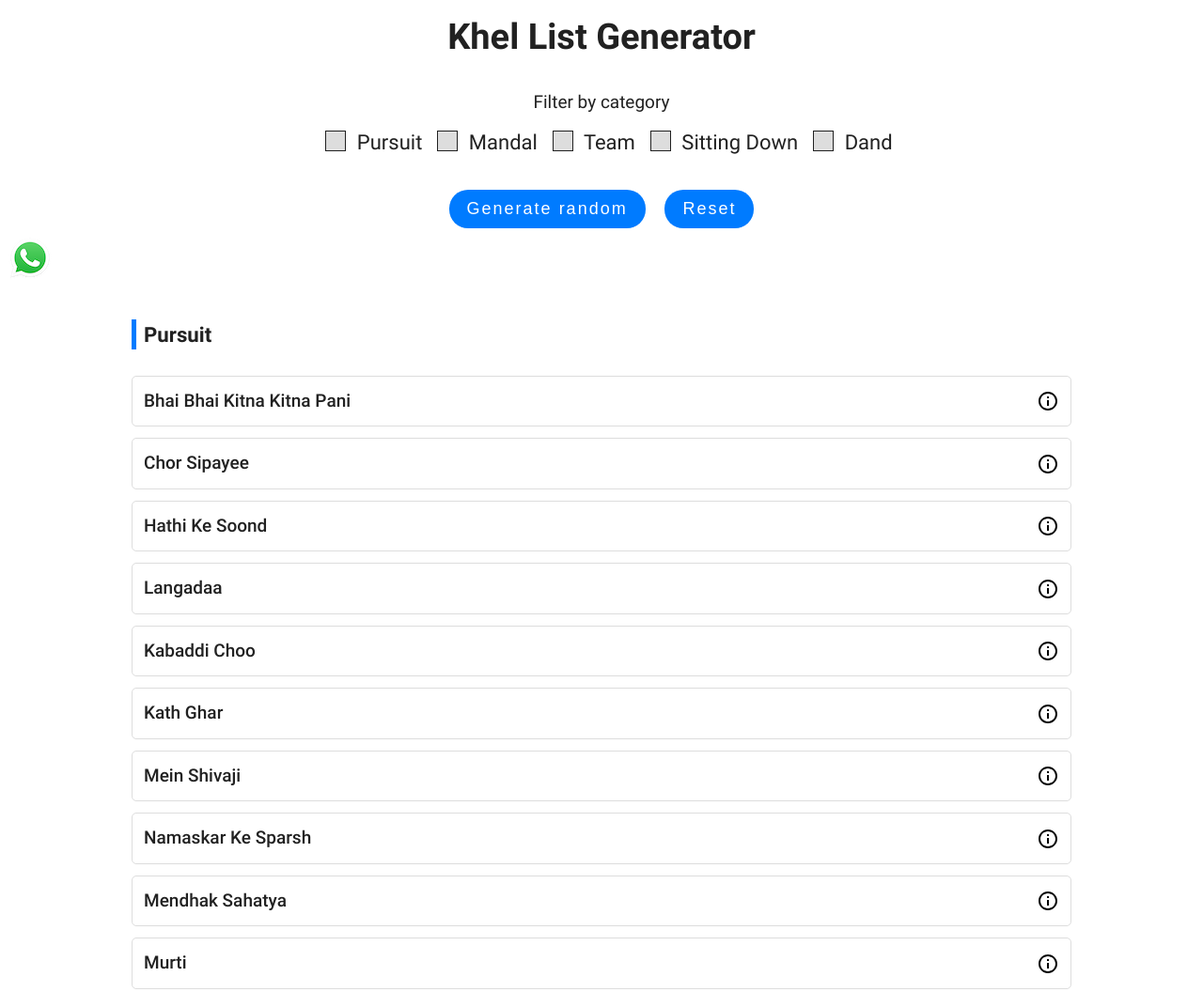
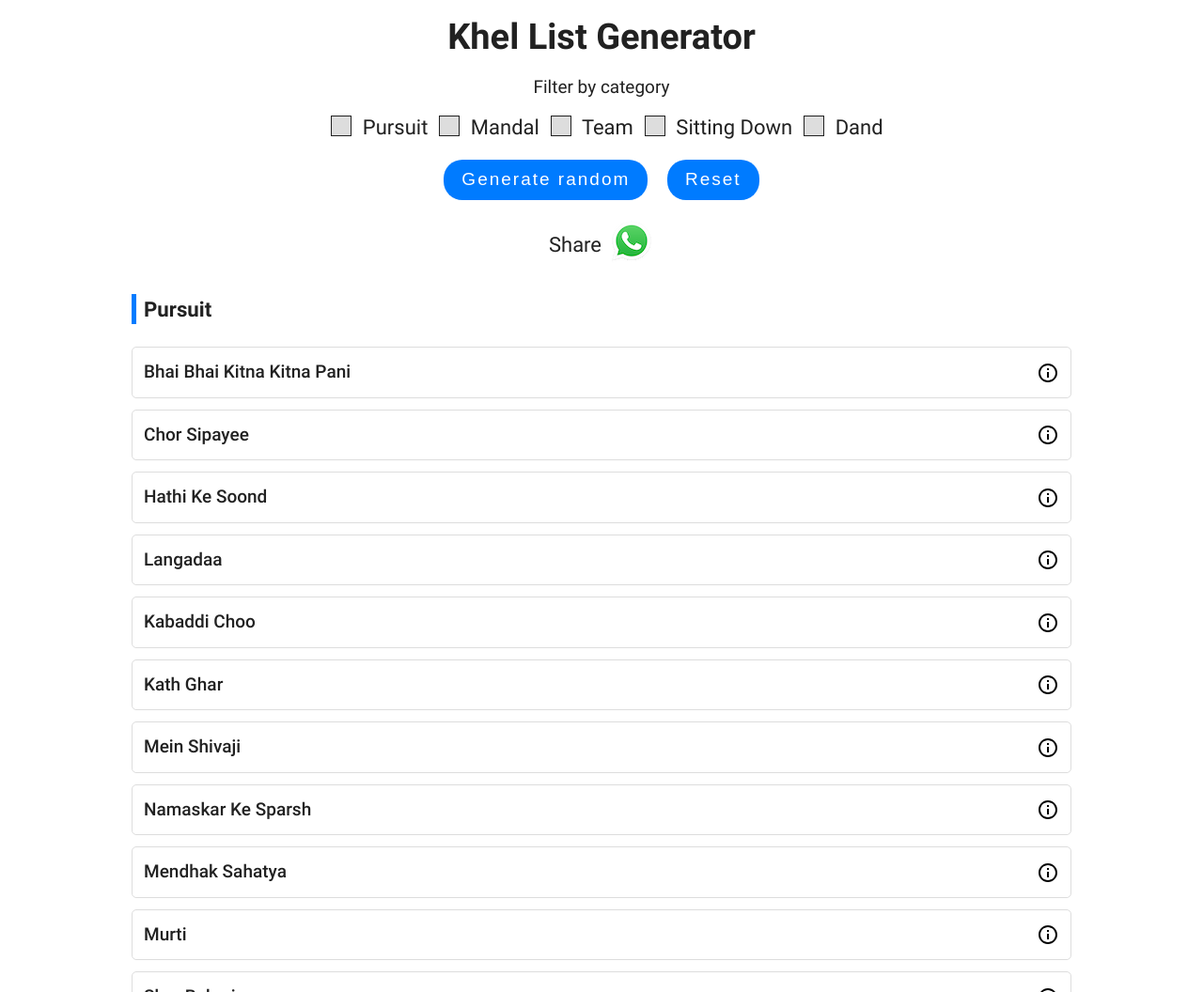
Before and after one commit to hssuk/khel-app-web, a website built with Parcel: page src/index.html in a window 1280 px wide. Shown: the top 1056 px of the page at 94% size. Built offline with nearby package versions, Linux system fonts and the light colour scheme.

Commit message:
Code refactor / clean up and styling updates

```diff
--- a/src/index.html
+++ b/src/index.html
@@ -42,6 +42,7 @@
   </section>
 
   <section class="share">
+    <span class="text">Share</span>
     <a id="whatsapp" href="">
       <img src='/images/icon-whatsapp.png'>
     </a>
--- a/src/js/app.js
+++ b/src/js/app.js
@@ -1,4 +1,6 @@
 import '../styles/style.scss';
 import khel from './khel.js';
+import resetFilters from './resetFilters.js';
 
 khel();
+resetFilters();
--- /dev/null
+++ b/src/js/displayItems.js
@@ -0,0 +1,7 @@
+import toggleClass from './toggleClass.js';
+
+export default function displayItems(items) {
+  const elementKL = document.querySelector('.khel-list');
+  elementKL.innerHTML = items.join(' ');
+  toggleClass();
+}
--- a/src/js/khel.js
+++ b/src/js/khel.js
@@ -1,24 +1,15 @@
 import generateRandom from './generateRandom.js';
 import 'regenerator-runtime/runtime';
-import toggleClass from './toggleClass.js';
+import { setShareList, getShareList } from './share.js';
+import setHtmlArray from './setHtmlArray.js';
+import displayItems from './displayItems.js';
 
 export default function khel() {
   const data = require('../data/khel.json');
-  const elementKL = document.querySelector('.khel-list');
   const elRandom = document.querySelector("#genrateRandom");
-  const elReset = document.querySelector("#reset");
   const elFilter = document.querySelectorAll(".categories__input");
-  const elWhatsapp = document.querySelector("#whatsapp");
   let types = Object.getOwnPropertyNames(data);
   let arrFilter = [];
-
-  elRandom.addEventListener('click', function() {
-    getRandom();
-  });
-
-  elReset.addEventListener('click', function() {
-    location.reload();
-  });
 
   for(let i=0; i < elFilter.length; i++) {
     elFilter[i].addEventListener('click', function(e) {
@@ -36,40 +27,9 @@ export default function khel() {
     });
   }
 
-  function buildHtmlArray(data, arr) {
-    arr.push(
-      `<div class="card">
-        <div class="card__khel-name">
-          <span class="title">${data.name}</span>
-          <span class="icon-info"></span>
-        </div>
-        <div class="card__khel-meaning">
-          <span class="title">Meaning</span>
-          <span class="text">${data.meaning}<span>
-        </div>
-        <div class="card__khel-aim">
-          <span class="title">Aim</span>
-          <span class="text">${data.aim}</span>
-        </div>
-        <div class="card__khel-description">
-          <span class="title">Rules</span>
-          <span class="text">${data.description}</span>
-        </div>
-      </div>`
-    )
-
-    return arr;
-  }
-
-  function buildShareListArray(data, arr) {
-    arr.push(data.name);
-    return arr;
-  }
-
-  function buildShareList(shareArr) {
-    shareArr = shareArr.join('%0A');
-    elWhatsapp.href = `whatsapp://send?text=*Khel%20List*%0A${shareArr}`;
-  }
+  elRandom.addEventListener('click', function() {
+    getRandom();
+  });
 
   function getAll() {
     let khelArr = [];
@@ -80,13 +40,13 @@ export default function khel() {
         `<h3 class='category-title'>${type}</h3>`
       );
       data[type].khel.map( khel => {
-        buildHtmlArray(khel, khelArr);
-        buildShareListArray(khel, shareArr);
+        setHtmlArray(khel, khelArr);
+        setShareList(khel, shareArr);
       });
     });
 
-    displayKhel(khelArr);
-    buildShareList(shareArr);
+    displayItems(khelArr);
+    getShareList(shareArr);
   }
 
   function getRandom() {
@@ -101,13 +61,13 @@ export default function khel() {
       const khelRandom = generateRandom(data[type].khel,2);
 
       khelRandom.map(khel => {
-        buildHtmlArray(khel, khelArr);
-        buildShareListArray(khel, shareArr);
+        setHtmlArray(khel, khelArr);
+        setShareList(khel, shareArr);
       });
     });
 
-    displayKhel(khelArr);
-    buildShareList(shareArr);
+    displayItems(khelArr);
+    getShareList(shareArr);
   }
 
   function getFiltered(arrFilter) {
@@ -120,19 +80,15 @@ export default function khel() {
         `<h3 class='category-title'>${type}</h3>`
       );
       data[type].khel.map(khel => {
-        buildHtmlArray(khel, khelArr);
-        buildShareListArray(khel, shareArr);
+        setHtmlArray(khel, khelArr);
+        setShareList(khel, shareArr);
       });
     });
 
-    displayKhel(khelArr);
-    buildShareList(shareArr);
-  }
-
-  function displayKhel(items) {
-    elementKL.innerHTML = items.join(' ');
-    toggleClass();
+    displayItems(khelArr);
+    getShareList(shareArr);
   }
 
   getAll();
+
 }
--- /dev/null
+++ b/src/js/resetFilters.js
@@ -0,0 +1,6 @@
+export default function resetFilters() {
+  const elReset = document.querySelector("#reset");
+  elReset.addEventListener('click', function() {
+    location.reload();
+  });
+}
--- /dev/null
+++ b/src/js/setHtmlArray.js
@@ -0,0 +1,24 @@
+export default function setHtmlArray(data, arr) {
+  arr.push(
+    `<div class="card">
+      <div class="card__khel-name">
+        <span class="title">${data.name}</span>
+        <span class="icon-info"></span>
+      </div>
+      <div class="card__khel-meaning">
+        <span class="title">Meaning</span>
+        <span class="text">${data.meaning}<span>
+      </div>
+      <div class="card__khel-aim">
+        <span class="title">Aim</span>
+        <span class="text">${data.aim}</span>
+      </div>
+      <div class="card__khel-description">
+        <span class="title">Rules</span>
+        <span class="text">${data.description}</span>
+      </div>
+    </div>`
+  )
+
+  return arr;
+}
--- /dev/null
+++ b/src/js/share.js
@@ -0,0 +1,16 @@
+
+function setShareList(data, arr) {
+  arr.push(data.name);
+  return arr;
+}
+
+function getShareList(shareArr) {
+  const elWhatsapp = document.querySelector("#whatsapp");
+  shareArr = shareArr.join('%0A');
+  elWhatsapp.href = `whatsapp://send?text=*Khel%20List*%0A${shareArr}`;
+}
+
+module.exports = {
+  setShareList,
+  getShareList
+}
--- a/src/js/toggleClass.js
+++ b/src/js/toggleClass.js
@@ -3,7 +3,6 @@ export default function toggleClass() {
 
   for(let i=0; i < elementCard.length; i++) {
     elementCard[i].addEventListener('click', function(e) {
-      console.log(e.target)
       e.target.parentElement.classList.toggle("more-info");
     });
   }
--- a/src/styles/base.scss
+++ b/src/styles/base.scss
@@ -1,6 +1,6 @@
 body {
   font-family: 'Roboto', sans-serif;
-  font-size: 19px;
+  font-size: var(--font-size-1);
   font-weight: 400;
   line-height: 1.5em;
   color: var(--grey-2);
@@ -12,7 +12,7 @@ body {
   border-radius: 20px;
   color: #fff;
   cursor: pointer;
-  font-size: 18px;
+  font-size: var(--font-size-1);
   line-height: 1.5;
   padding: 6px 18px;
   transition: background-color .15s ease-in-out;
@@ -61,13 +61,13 @@ input[type="checkbox"] {
 .category-title {
   display: inline-flex;
   align-items: center;
-  margin-bottom: 16px;
-  margin-top: 32px;
+  margin-bottom: var(--spacing-4);
+  margin-top: var(--spacing-4);
   &:before {
     content: " ";
     width: 5px;
     height: 32px;
     background-color: var(--blue-1);
-    margin-right: 8px;
+    margin-right: var(--spacing-2);
   }
 }
--- a/src/styles/card.scss
+++ b/src/styles/card.scss
@@ -3,8 +3,8 @@
   border-radius: 5px;
   display: grid;
   grid-gap: 12px;
-  margin-top: 12px;
-  margin-bottom: 12px;
+  margin-top: var(--spacing-3);
+  margin-bottom: var(--spacing-3);
   padding: 12px;
 
   .card__khel {
--- a/src/styles/filters.scss
+++ b/src/styles/filters.scss
@@ -5,26 +5,26 @@
 
   .btn {
     width: fit-content;
-    margin: 8px;
+    margin: var(--spacing-2);
   }
 
   .categories {
     display: flex;
     flex-wrap: wrap;
     justify-content: center;
-    margin: 16px;
+    margin: 1var(--spacing-4);
     &__title {
       flex: 0 0 100%;
       text-align: center;
-      margin-bottom: 12px;
+      margin-bottom: var(--spacing-3);
     }
     &__item {
-      margin-bottom: 12px;
-      font-size: 22px;
+      margin-bottom: var(--spacing-3);
+      font-size: var(--font-size-2);
     }
     &__input {
-      margin-left: 16px;
-      margin-right: 8px;
+      margin-left: var(--spacing-4);
+      margin-right: var(--spacing-2);
     }
   }
 }
--- /dev/null
+++ b/src/styles/share.scss
@@ -0,0 +1,11 @@
+.share {
+  display: flex;
+  align-items: center;
+  justify-content: center;
+
+  margin: var(--spacing-4) 0;
+  .text {
+    font-size: var(--font-size-2);
+    margin-right: var(--spacing-2);
+  }
+}
--- a/src/styles/style.scss
+++ b/src/styles/style.scss
@@ -3,4 +3,5 @@
 @import 'base';
 @import 'header';
 @import 'filters';
+@import 'share';
 @import 'card';
--- a/src/styles/variables.scss
+++ b/src/styles/variables.scss
@@ -1,6 +1,20 @@
 :root {
+  /* colors */
   --grey-1: #dddddd;
   --grey-2: #212121;
   --blue-1: #007bff;
   --blue-2: #0069d9;
+
+  /* font sizes */
+  --font-size-1: 19px;
+  --font-size-2: 22px;
+  --font-size-3: 25px;
+  --font-size-4: 28px;
+
+  /* spacing */
+  --spacing-1: 4px;
+  --spacing-2: 8px;
+  --spacing-3: 12px;
+  --spacing-4: 12px;
+
 }
```
Also changed, not shown: src/js/filter.js (deleted, +0 -19 lines), src/js/generateRandom.spec.js (+1 -1 lines).
